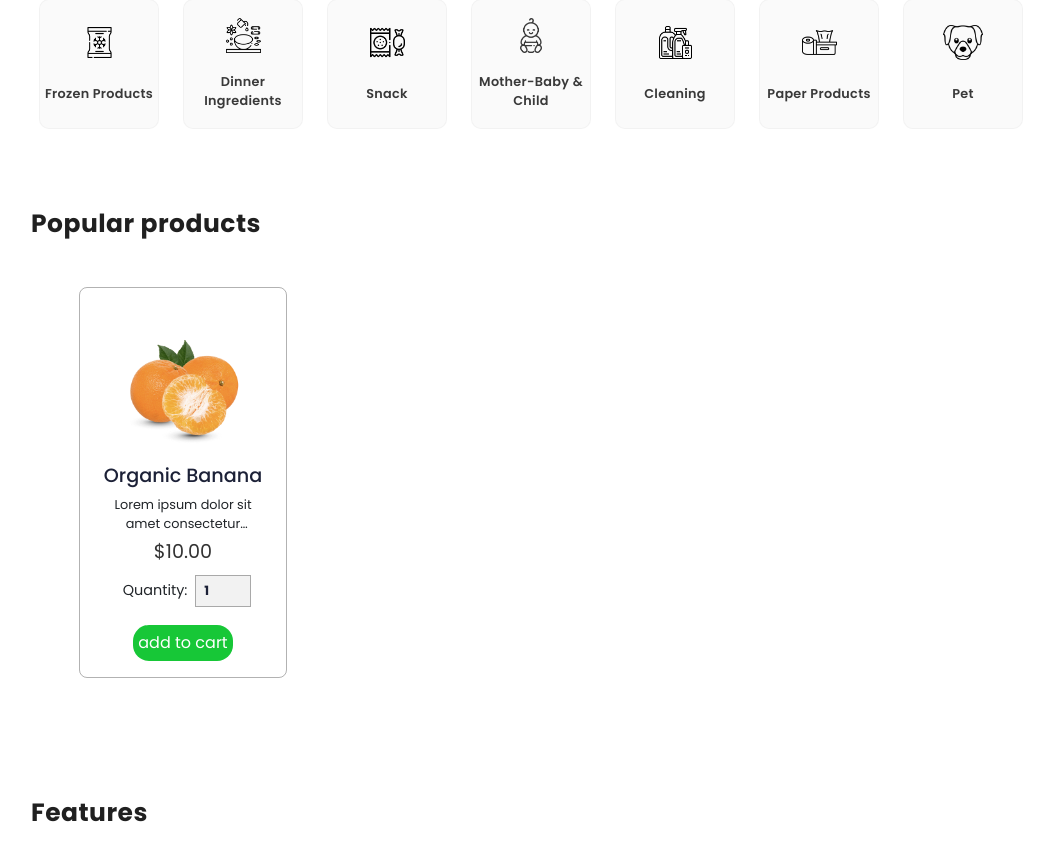
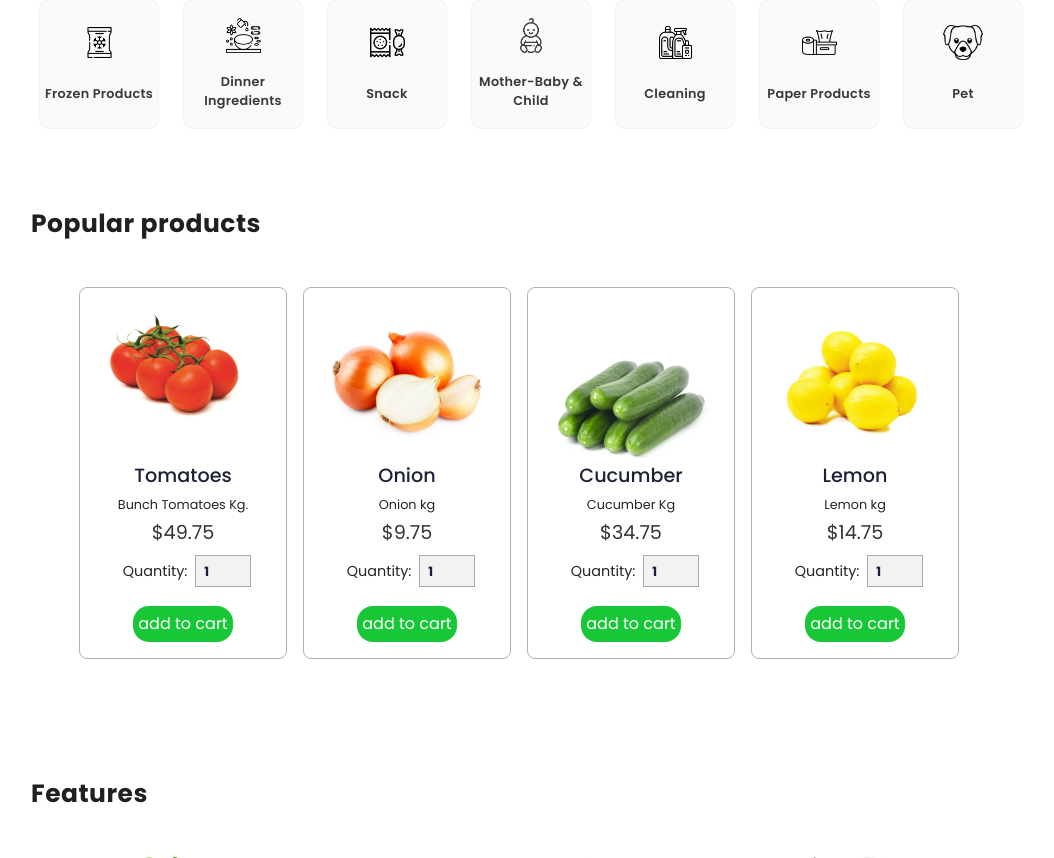
Before and after one commit to abdulkadiroksuz/Supermarket_Web_App, a Django app: page / in a window 1280 px wide. Shown: the part 913-1771 px from the top of the page, without its empty margins (109-1163 px from the left). Run offline with Django 4.2, Linux system fonts and the light colour scheme; data comes from the database, SQL or seed files in the repository; some libraries are stand-ins or nearby versions.

Commit message:
popular products

```diff
--- a/market/core/templates/core/index.html
+++ b/market/core/templates/core/index.html
@@ -42,31 +42,36 @@
             <h3>Popular products</h3>
         </div>
 
-
         <div class="product-container">
-                <div class="product-box">
-                    <span class="discount"></span>
+            {% for p in popularProducts %}
+            <div class="product-box" id="{{ p.slug }}">
                 <div class="icons">
                   <a href="#" class="far fa-heart"></a>
-                        <a href="#" class="fas fa-eye"></a>
+                  <a href="{% url 'item:product' product_slug=p.slug %}" class="fas fa-eye"></a>
                 </div>
 
-                    <img src="{% static 'images/product-1.png' %}" alt="">
-                    <h3>organic banana</h3>
-                    <p class="description multiline" >Lorem ipsum dolor sit amet consectetur adipisicing elit. Facilis placeat cumque
-                        amet natus ex accusantium nam soluta nihil aspernatur non!</p>
+                <img src="{{ p.image.url }}" alt="">
+                <h3> {{ p.name }}</h3>
+                <p class="description multiline">{{ p.description }}
+                </p>
                 <div class="bottom-section">
-                        <div class="price">$10.00</div>
+                  <div class="price">${{ p.price }}</div>
                   <div class="quantity">
                     <span>quantity: </span>
-                            <input type="number" min="1" max="100" value="1">
+                    <input type="number" min="1" max="10" value="1">
                   </div>
-                        <a href="#" class="btn">add to cart</a>
-                    </div>
+                  {% if user.is_authenticated %}
+                  {% csrf_token %}
+                  <a class="btn" onclick='dbAddToCart("{{product.slug}}","{% url 'cart:add_item_to_cart' %}")' >add to cart</a>
+                  {% else %}
+                  <a class="btn" onclick='showErrorModal("Please, login to add product to cart"); openLoginForm();' >add to cart</a>
+                  {% endif %}
                 </div>
 
               </div>
 
+                {% endfor %}
+        </div>
     </section>
 
 
--- a/market/core/views.py
+++ b/market/core/views.py
@@ -1,26 +1,16 @@
-from django.http import JsonResponse
 from django.shortcuts import render
-from django.db.models import Q
+from django.db.models import Sum
 from item.models import Category, Product
+from order.models import OrderProduct
 from django.core.paginator import Paginator
 
 # Create your views here.
 def index(request):
     categories = Category.objects.all()
 
-     #  SQL QUERY ->
-#       SELECT p.*
-#       FROM item_product p
-#       JOIN (
-#           SELECT product_id, SUM(quantity) AS total
-#           FROM order_orderproduct
-#           GROUP BY product_id
-#       ) op ON p.id = op.product_id
-#       ORDER BY op.total DESC;
-
     context = {
         'categories':categories,
-        # 'popular_products': popular_products[:12],
+        'popularProducts': get_popular_products(),
     }
     return render(request, 'core/index.html', context)
 
@@ -36,3 +26,27 @@ def search(request, search_text):
         'page_obj': page_obj,
     }
     return render(request, 'core/search.html',context)
+
+
+def get_popular_products():
+    """
+    gets the 8 most popular products
+
+    RELATED SQL QUERY ->\n
+    SELECT *\n
+    FROM item_product\n
+    WHERE id IN (\n
+        SELECT product_id\n
+        FROM order_orderproduct\n
+        GROUP BY product_id\n
+        ORDER BY SUM(quantity) DESC\n
+        LIMIT 8);\n
+    """
+    subquery = (
+        OrderProduct.objects
+        .annotate(total=Sum("quantity"))
+        .values("product_id")
+        .order_by('-total')  # Use '-' to order in descending order (highest total first)
+    )
+
+    return Product.objects.filter(id__in=subquery)
```
Lines whose indentation alone changed are shown as unchanged.
